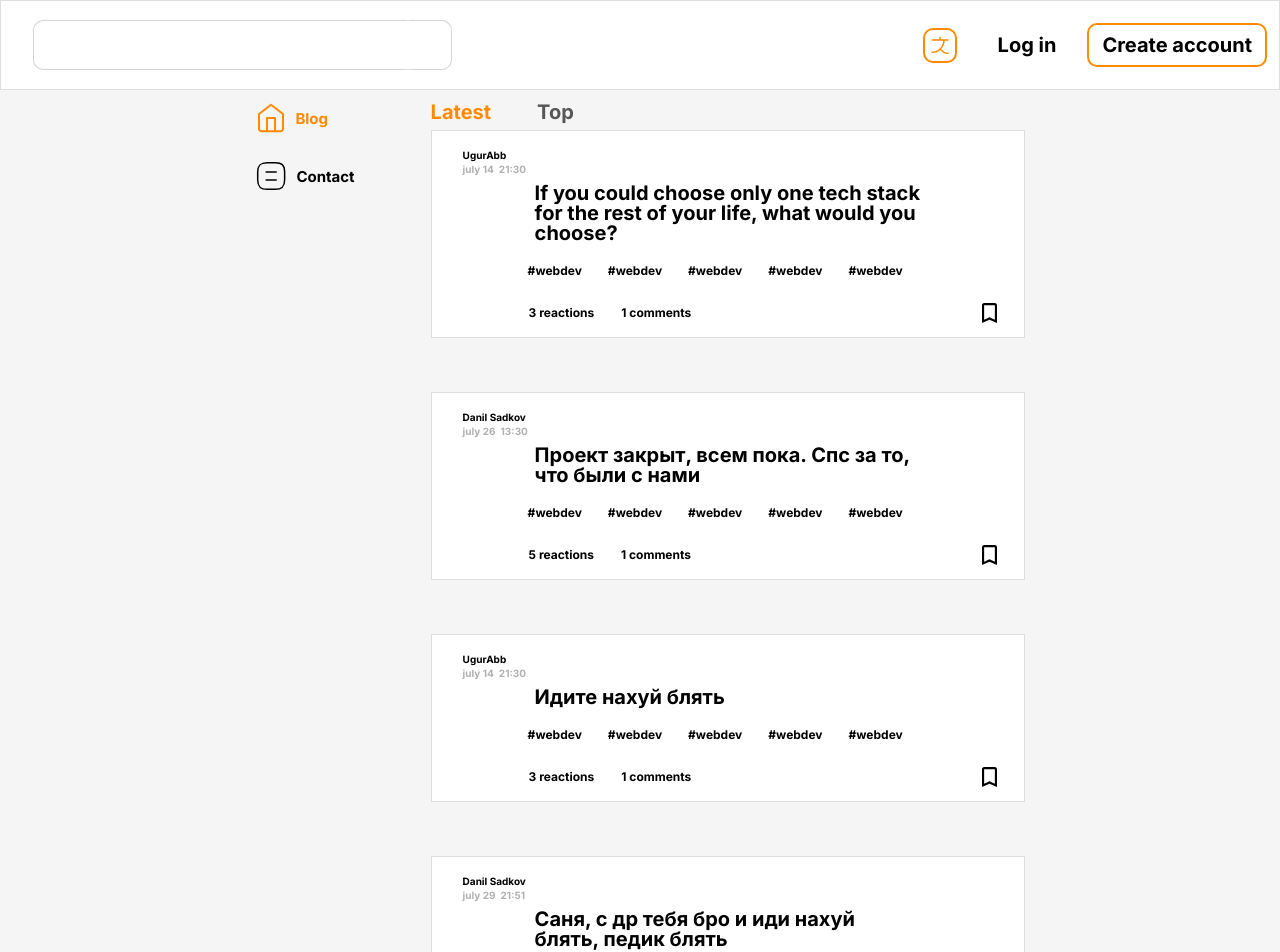
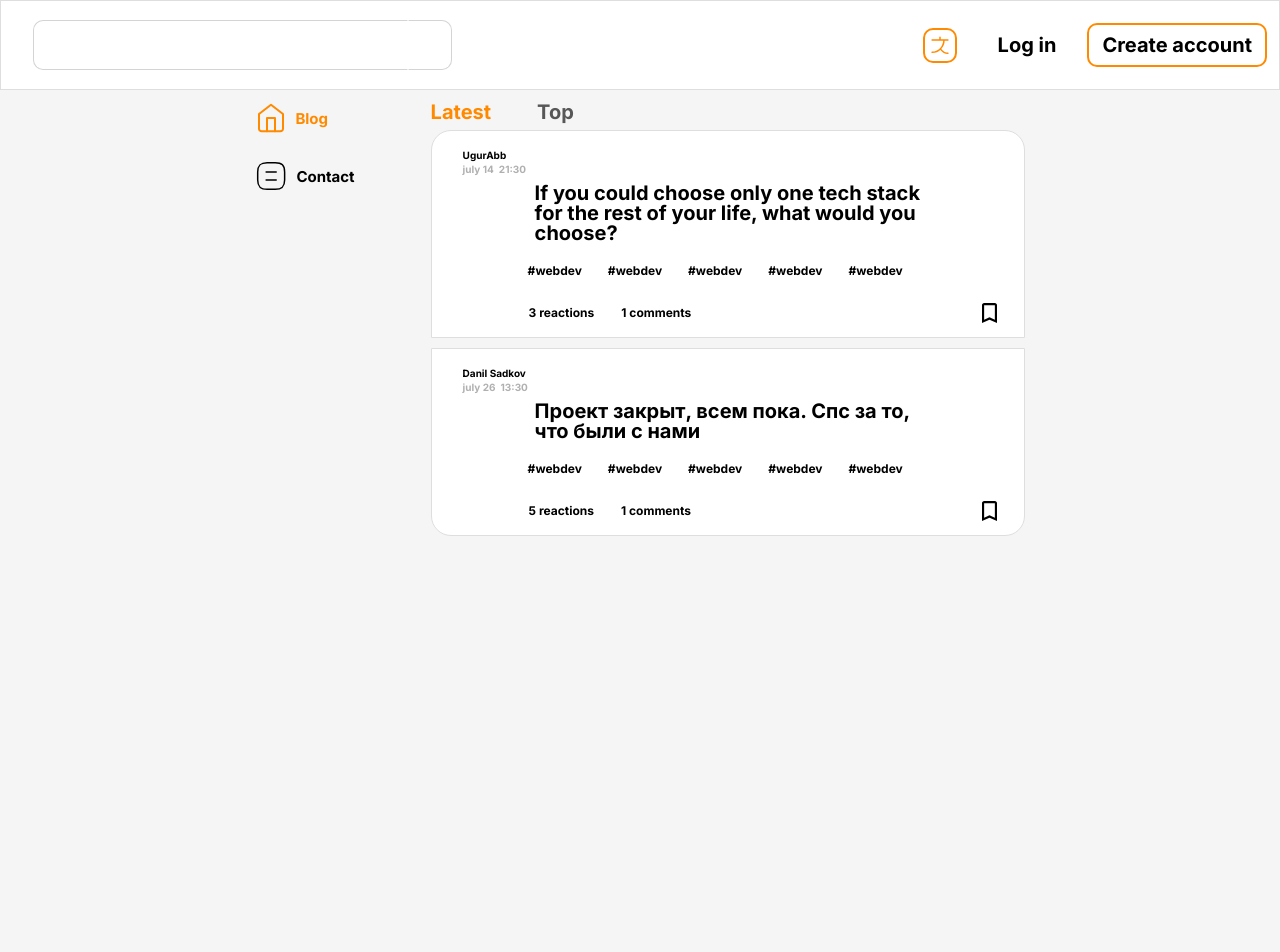
Before and after one commit to UgurFutureCoder/ugurclient, a React (Create React App) app: page / in a window 1280 px wide. Shown: the top 952 px of the page. After the commit the page ends 800 px from the top, so only its background shows below. Built offline with nearby package versions, Linux system fonts and the light colour scheme; a web font is replaced by a local one.

Commit message:
added border-radius for posts

```diff
--- a/src/pages/main-page/Posts/Posts.module.scss
+++ b/src/pages/main-page/Posts/Posts.module.scss
@@ -8,7 +8,7 @@
 .posts_container {
     display: flex;
     flex-direction: column;
-    gap: 54px;
+    gap: 10px;
 }
 
 .filter_posts {
@@ -39,11 +39,21 @@
     width: 595px;
     background-color: white;
     border: 1px solid #DEDEDE;
+    overflow: hidden;
+
+    &:first-child {
+        border-radius: 20px 20px 0 0;
+    }
+    &:last-child {
+        border-radius: 0 0 20px 20px;
+    }
 }
 
+
 .bg_post {
-    border-color: transparent;
-    border-bottom: 1px solid #DEDEDE;
+    // border-color: transparent;
+    // border-bottom: 1px solid #DEDEDE;
+    // border-radius: 20px 20px 0 0;
     width: 100%;
 }
 
--- a/src/pages/main-page/Posts/Posts.tsx
+++ b/src/pages/main-page/Posts/Posts.tsx
@@ -149,255 +149,7 @@ export const Posts: FC = () => {
                     img: require('../../../assets/main-page/posts/smiles/image 43.svg').default
                 },
             ]
-        },
-        {
-            id: 3,
-            img: require('../../../assets/main-page/posts/bg-post/Снимок экрана 2023-07-18 в 15.38 1.svg').default,
-            title: 'Идите нахуй блять',
-            hashtags: [
-                {
-                    id: 1,
-                    hashtag: '#webdev'
-                },
-                {
-                    id: 2,
-                    hashtag: '#webdev'
-                },
-                {
-                    id: 3,
-                    hashtag: '#webdev'
-                },
-                {
-                    id: 4,
-                    hashtag: '#webdev'
-                },
-                {
-                    id: 5,
-                    hashtag: '#webdev'
-                },
-            ],
-            text: 'Make Database Studies Great Again!!!\n' +
-                'Table Of Contents\n' +
-                '1. Prologue\n' +
-                '2. There\'s much more possibilities than MySQL\n' +
-                '3. SQL vs NoSQL\n' +
-                '4. Choose Wisely\n' +
-                '5. The Coolest Database Paradigm\n' +
-                '6. Final Considerations\n',
-            author: {
-                uId: 'KFHKd8sfy8',
-                name: 'UgurAbb',
-                photo: require('../../../assets/main-page/posts/profile/Ellipse 1.svg').default,
-            },
-            comments: [
-                {
-                    id: 1,
-                    text: 'Пост хуйня блять',
-                    author: {
-                        name: 'Danil Sadkov',
-                        photo: ''
-                    },
-                    date: 'july 14',
-                    time: '21:35',
-                }
-            ],
-            date: 'july 14',
-            time: '21:30',
-            reactions: [
-                {
-                    id: 1,
-                    img: require('../../../assets/main-page/posts/smiles/image 3.svg').default
-                },
-                {
-                    id: 2,
-                    img: require('../../../assets/main-page/posts/smiles/image 41.svg').default
-                },
-                {
-                    id: 3,
-                    img: require('../../../assets/main-page/posts/smiles/image 43.svg').default
-                },
-            ]
-        },
-        {
-            id: 4,
-            img: '',
-            title: 'Саня, с др тебя бро и иди нахуй блять, педик блять',
-            hashtags: [
-                {
-                    id: 1,
-                    hashtag: '#гей'
-                },
-                {
-                    id: 2,
-                    hashtag: '#блять'
-                },
-                {
-                    id: 3,
-                    hashtag: '#залупо_головый'
-                }
-            ],
-            text: 'Make Database Studies Great Again!!!\n' +
-                'Table Of Contents\n' +
-                '1. Prologue\n' +
-                '2. There\'s much more possibilities than MySQL\n' +
-                '3. SQL vs NoSQL\n' +
-                '4. Choose Wisely\n' +
-                '5. The Coolest Database Paradigm\n' +
-                '6. Final Considerations\n',
-            author: {
-                uId: 'KFHKd8sfy8',
-                name: 'Danil Sadkov',
-                photo: require('../../../assets/main-page/posts/profile/Ellipse 1.svg').default,
-            },
-            comments: [
-                {
-                    id: 1,
-                    text: 'Я тоже хотел подрочить на неё',
-                    author: {
-                        name: 'Danil Sadkov',
-                        photo: ''
-                    },
-                    date: 'july 14',
-                    time: '21:35',
-                },
-                {
-                    id: 2,
-                    text: 'Я тоже хотел подрочить на неё',
-                    author: {
-                        name: 'Danil Sadkov',
-                        photo: ''
-                    },
-                    date: 'july 14',
-                    time: '21:35',
-                },
-                {
-                    id: 3,
-                    text: 'Я тоже хотел подрочить на неё',
-                    author: {
-                        name: 'Danil Sadkov',
-                        photo: ''
-                    },
-                    date: 'july 14',
-                    time: '21:35',
-                },
-            ],
-            date: 'july 29',
-            time: '21:51',
-            reactions: [
-                {
-                    id: 1,
-                    img: require('../../../assets/main-page/posts/smiles/image 3.svg').default
-                },
-                {
-                    id: 2,
-                    img: require('../../../assets/main-page/posts/smiles/image 41.svg').default
-                },
-                {
-                    id: 3,
-                    img: require('../../../assets/main-page/posts/smiles/image 41.svg').default
-                },
-                {
-                    id: 4,
-                    img: require('../../../assets/main-page/posts/smiles/image 43.svg').default
-                },
-                {
-                    id: 5,
-                    img: require('../../../assets/main-page/posts/smiles/image 43.svg').default
-                },
-            ]
-        },
-        {
-            id: 5,
-            img: '',
-            title: 'Ребят, плохие слова не надо нам писать, солнышко мммм',
-            hashtags: [
-                {
-                    id: 1,
-                    hashtag: '#солнышко'
-                },
-                {
-                    id: 2,
-                    hashtag: '#БЕЗ_матов'
-                },
-                {
-                    id: 3,
-                    hashtag: '#тише'
-                },
-                {
-                    id: 4,
-                    hashtag: '#тише'
-                },
-            ],
-            text: 'Make Database Studies Great Again!!!\n' +
-                'Table Of Contents\n' +
-                '1. Prologue\n' +
-                '2. There\'s much more possibilities than MySQL\n' +
-                '3. SQL vs NoSQL\n' +
-                '4. Choose Wisely\n' +
-                '5. The Coolest Database Paradigm\n' +
-                '6. Final Considerations\n',
-            author: {
-                uId: 'KFHKd8sfy8',
-                name: 'Danil Sadkov',
-                photo: require('../../../assets/main-page/posts/profile/Ellipse 1.svg').default,
-            },
-            comments: [
-                {
-                    id: 1,
-                    text: 'угур чё ты несёшь',
-                    author: {
-                        name: 'Danil Sadkov',
-                        photo: ''
-                    },
-                    date: 'july 14',
-                    time: '12:20',
-                },
-                {
-                    id: 2,
-                    text: 'Я тоже хотел подрочить на неё',
-                    author: {
-                        name: 'Danil Sadkov',
-                        photo: ''
-                    },
-                    date: 'july 14',
-                    time: '21:35',
-                },
-                {
-                    id: 3,
-                    text: 'Я тоже хотел подрочить на неё',
-                    author: {
-                        name: 'Danil Sadkov',
-                        photo: ''
-                    },
-                    date: 'july 14',
-                    time: '21:35',
-                },
-            ],
-            date: 'july 29',
-            time: '12:30',
-            reactions: [
-                {
-                    id: 1,
-                    img: require('../../../assets/main-page/posts/smiles/image 3.svg').default
-                },
-                {
-                    id: 2,
-                    img: require('../../../assets/main-page/posts/smiles/image 41.svg').default
-                },
-                {
-                    id: 3,
-                    img: require('../../../assets/main-page/posts/smiles/image 41.svg').default
-                },
-                {
-                    id: 4,
-                    img: require('../../../assets/main-page/posts/smiles/image 43.svg').default
-                },
-                {
-                    id: 5,
-                    img: require('../../../assets/main-page/posts/smiles/image 43.svg').default
-                },
-            ]
-        },
+        }
     ]
     const addNewFavorites = (e: any): void => {
         if (e.currentTarget.checked) {
```
